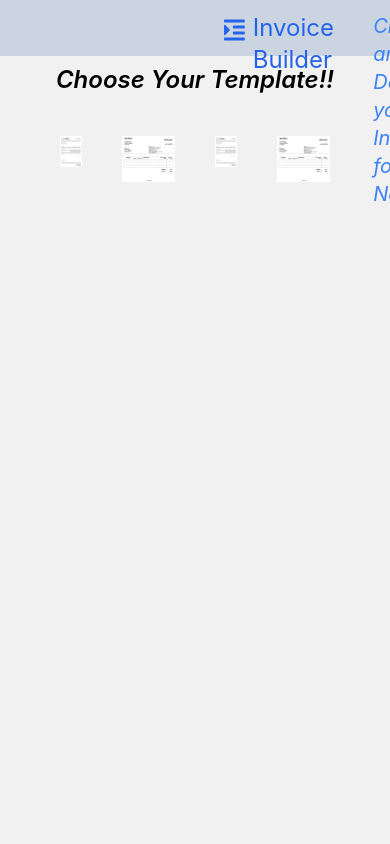
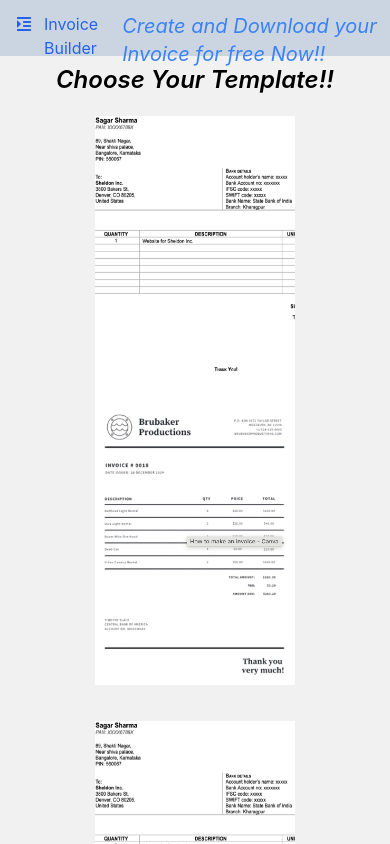
Before and after one commit to Hrushi01/invoice, a React (Create React App) app: page /templates in a window 390 px wide. Shown: the top 844 px of the page. Built offline with nearby package versions, Linux system fonts and the light colour scheme.

Commit message:
responsive

```diff
--- a/src/Display.jsx
+++ b/src/Display.jsx
@@ -16,6 +16,7 @@ function Display() {
     state: "",
     city: "",
     pin: "",
+    file: null,
 
     holdername: "",
     accnumber: "",
@@ -41,12 +42,16 @@ function Display() {
 
   return (
     <>
-      <div className="flex justify-between h-14  fixed w-full bg-slate-300 z-10">
-        <div className="p-3 flex text-blue-600 pl-56">
-          <FaIndent className="text-4xl" />
-          <div className=" text-2xl pl-2">Invoice Builder</div>
+      <div className="flex justify-between h-14  fixed w-full bg-slate-300 z-10 ">
+        <div className="p-3 flex text-blue-600 xl:pl-56 md:lg:sm:pl-2">
+          <div className="lg:xl:text-4xl sm:md:text-2xl p-1">
+            <FaIndent />
+          </div>
+          <div className=" xl:lg:text-4xl pl-2 pb-2 md:sm:text-2xl ">
+            Invoice Builder
+          </div>
         </div>
-        <div className="p-3 text-xl flex italic text-blue-500 pr-56 justify-end   ">
+        <div className="p-3 text-xl flex italic text-blue-500 xl:pr-56 justify-end sm:md:lg:pr-2  md:sm:text-2xl  ">
           Create and Download your Invoice for free Now!!
         </div>
       </div>
--- a/src/invoice/invoice1/Invoice.jsx
+++ b/src/invoice/invoice1/Invoice.jsx
@@ -4,6 +4,7 @@ import Table from "../../components/Table";
 import ClientDetails from "../../components/ClientDetails";
 import Address from "../../components/Address";
 import Header from "../../components/Header";
+import { FaArrowLeft } from "react-icons/fa";
 
 import TotalAmt from "../../components/TotalAmt";
 import { useRef, useState } from "react";
@@ -34,7 +35,12 @@ function Invoice(props) {
         <Table data={data} sum={sum} setSum={setSum} />
         <TotalAmt data={data} sum={sum} />
       </main>
-      <div className="    xl:max-w-4xl xl:mx-auto  pl-80 absolute     ">
+      <div className="  flex  xl:max-w-4xl xl:mx-auto  xl:pl-80 absolute sm:text-base sm:pl-5     ">
+        <button
+          onClick={() => navigate("/templates")}
+          className=" bg-blue-600 w-24 text-white rounded mr-5 m-3 p-2 bottom-4 flex justify-center items-center ">
+          <FaArrowLeft className=" " /> &nbsp; Back
+        </button>
         <button
           onClick={() => navigate("/")}
           className=" bg-blue-600 text-white rounded mr-5 m-3 p-2 bottom-4 ">
@@ -42,7 +48,7 @@ function Invoice(props) {
         </button>
         <button
           onClick={handelprint}
-          className=" bg-blue-600 text-white rounded p-2 bottom-4 ">
+          className=" bg-blue-600 text-white rounded m-3 p-2 bottom-4 ">
           Print/Download
         </button>
       </div>
--- a/src/invoice/invoice2/Invoice2.jsx
+++ b/src/invoice/invoice2/Invoice2.jsx
@@ -1,15 +1,23 @@
 import React from "react";
 import { useRef, useState } from "react";
 import { useReactToPrint } from "react-to-print";
-import { FaInnosoft } from "react-icons/fa";
+import { FaArrowLeft } from "react-icons/fa";
 import Total from "./Total";
 import Footer from "./Footer";
 import Table2 from "../../components/Table2";
 import { useNavigate } from "react-router-dom";
 
 function Invoice2(props) {
-  const { data, setShowInvoice } = props;
+  const { data } = props;
   const navigate = useNavigate();
+
+  const [pic, setpic] = useState(null);
+
+  const reader = new FileReader();
+  reader.readAsDataURL(data.file);
+  reader.onload = () => {
+    setpic(reader.result);
+  };
 
   const componentRef = useRef();
   const [sum, setSum] = useState("");
@@ -30,7 +38,11 @@ function Invoice2(props) {
 
           <div className="p-5 flex justify-between border-b-8 border-black ">
             <div className="flex text-4xl  ">
-              <FaInnosoft className="font-semibold mt-1 text-gray-600  " />
+              <div
+                className="profile w-20 bg-slate-400 h-20 rounded-full overflow-hidden  bg-cover pr-1"
+                style={{
+                  backgroundImage: `url(${pic})`,
+                }}></div>{" "}
               <div className="font-hmedium w-60 font-serif text-gray-600 ">
                 {data.name}
               </div>
@@ -75,7 +87,12 @@ function Invoice2(props) {
           <Total data={data} sum={sum} />
           <Footer data={data} />
         </main>
-        <div className="    xl:max-w-4xl xl:mx-auto  pl-80 absolute     ">
+        <div className=" flex   xl:max-w-4xl xl:mx-auto  xl:pl-80 absolute  sm:text-base sm:pl-5   ">
+          <button
+            onClick={() => navigate("/templates")}
+            className=" bg-blue-600 w-24 text-white rounded mr-5 m-3 p-2 bottom-4 flex justify-center items-center ">
+            <FaArrowLeft className=" " /> &nbsp; Back
+          </button>
           <button
             onClick={() => navigate("/")}
             className=" bg-blue-600 text-white rounded mr-5 m-3 p-2 bottom-4 ">
@@ -83,7 +100,7 @@ function Invoice2(props) {
           </button>
           <button
             onClick={handelprint}
-            className=" bg-blue-600 text-white rounded p-2 bottom-4 ">
+            className=" bg-blue-600 text-white rounded p-2 m-3 bottom-4 ">
             Print Invoice{" "}
           </button>
         </div>
--- a/src/invoice/invoice2/Total.jsx
+++ b/src/invoice/invoice2/Total.jsx
@@ -12,20 +12,29 @@ function Total(props) {
         <div className="flex">
           <div className="font-semibold">TOTAL AMOUNT:</div>
         </div>
-        <Textfit mode="single" forceSingleModeWidth={false} className="  ">
-          ${sum}55555555
+        <Textfit
+          mode="single"
+          forceSingleModeWidth={false}
+          className="text-lg  ">
+          ${sum}
         </Textfit>
 
         <div className="flex">
           <div className="font-semibold">TAX (18%): </div>
         </div>
-        <Textfit mode="single" forceSingleModeWidth={false} className="  ">
+        <Textfit
+          mode="single"
+          forceSingleModeWidth={false}
+          className="text-lg  ">
           ${tax}
         </Textfit>
         <div className="flex">
           <div className="font-semibold">Amount Due: </div>
         </div>
-        <Textfit mode="single" forceSingleModeWidth={false} className="  ">
+        <Textfit
+          mode="single"
+          forceSingleModeWidth={false}
+          className=" text-lg ">
           ${total}
         </Textfit>
       </div>
--- a/src/screen/Screen.jsx
+++ b/src/screen/Screen.jsx
@@ -5,45 +5,45 @@ import template2 from "../images/template2.png";
 
 function Screen(props) {
   return (
-    <div className=" p-5 pt-16">
-      <div className="flex justify-center font-semibold italic text-2xl">
+    <div className=" p-5 flex justify-center flex-col text-center pt-16">
+      <div className="flex justify-center font-semibold italic text-2xl mb-5">
         Choose Your Template!!
       </div>
-      <div className="flex p-5 ">
+      <div className="grid lg:grid-cols-4 lg:gap-5  justify-center  sm:gap-2 sm:grid-cols-2">
         <Link to="/template1">
           <img
-            src={template1}
+            src={template2}
             alt="img"
             width="200"
             height="200"
-            className="p-5 hover:opacity-60"
+            className=" hover:opacity-60 border-1 border-black"
           />
         </Link>
         <Link to="/template2" className="h-80">
           <img
-            src={template2}
+            src={template1}
             alt="img"
             height="200"
-            width="300"
-            className="p-5 hover:opacity-60 object-fill"
+            width="200"
+            className=" hover:opacity-60 object-fill"
           />
         </Link>
         <Link to="/template1">
           <img
-            src={template1}
+            src={template2}
             alt="img"
             width="200"
             height="200"
-            className="p-5 hover:opacity-60"
+            className=" hover:opacity-60"
           />
         </Link>
         <Link to="/template2" className="h-80">
           <img
-            src={template2}
+            src={template1}
             alt="img"
             height="200"
-            width="300"
-            className="p-5 hover:opacity-60 object-fill"
+            width="200"
+            className=" hover:opacity-60 object-fill"
           />
         </Link>
       </div>
```
Also changed, not shown: src/form/FormData.jsx (+53 -7 lines), src/images/template2.png.
